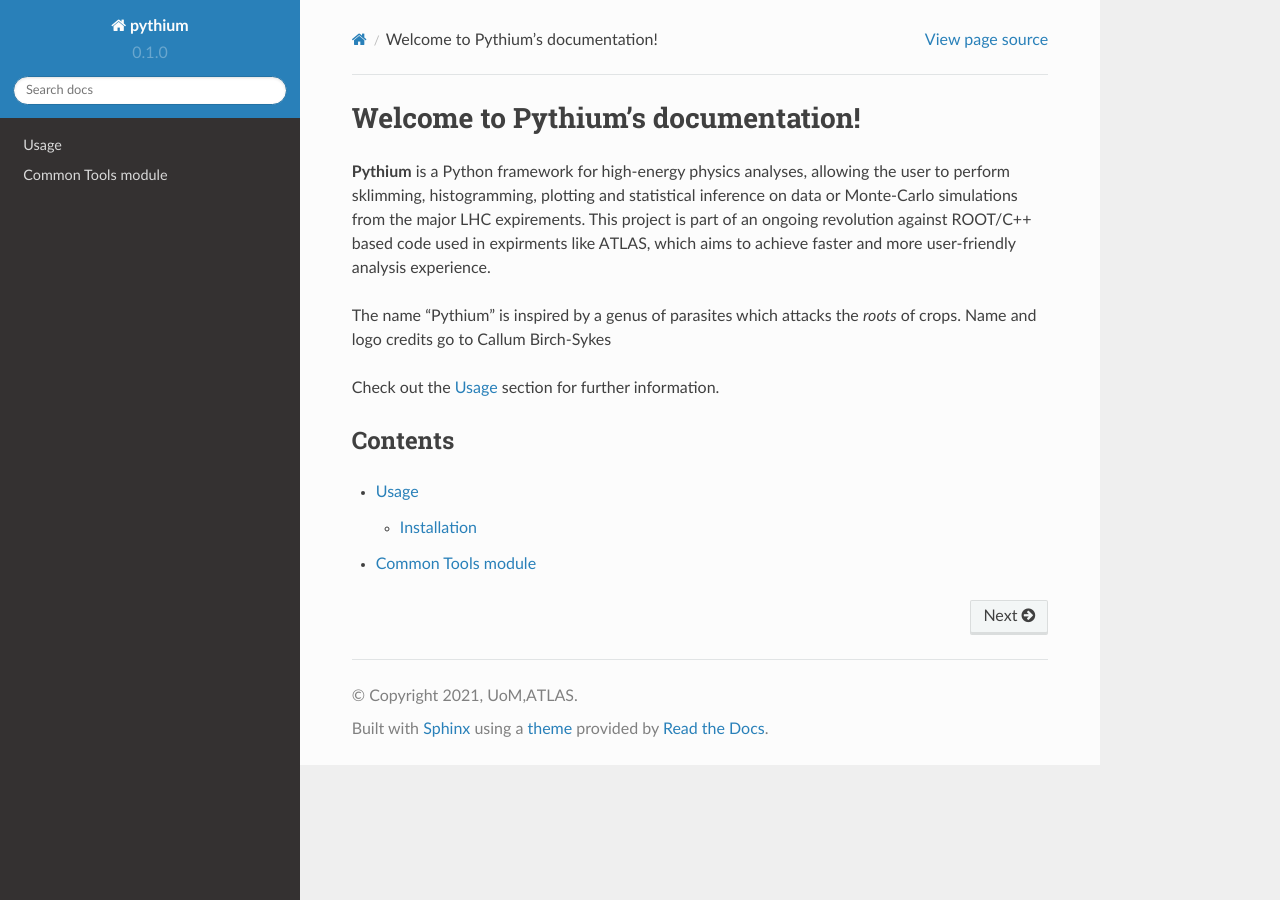
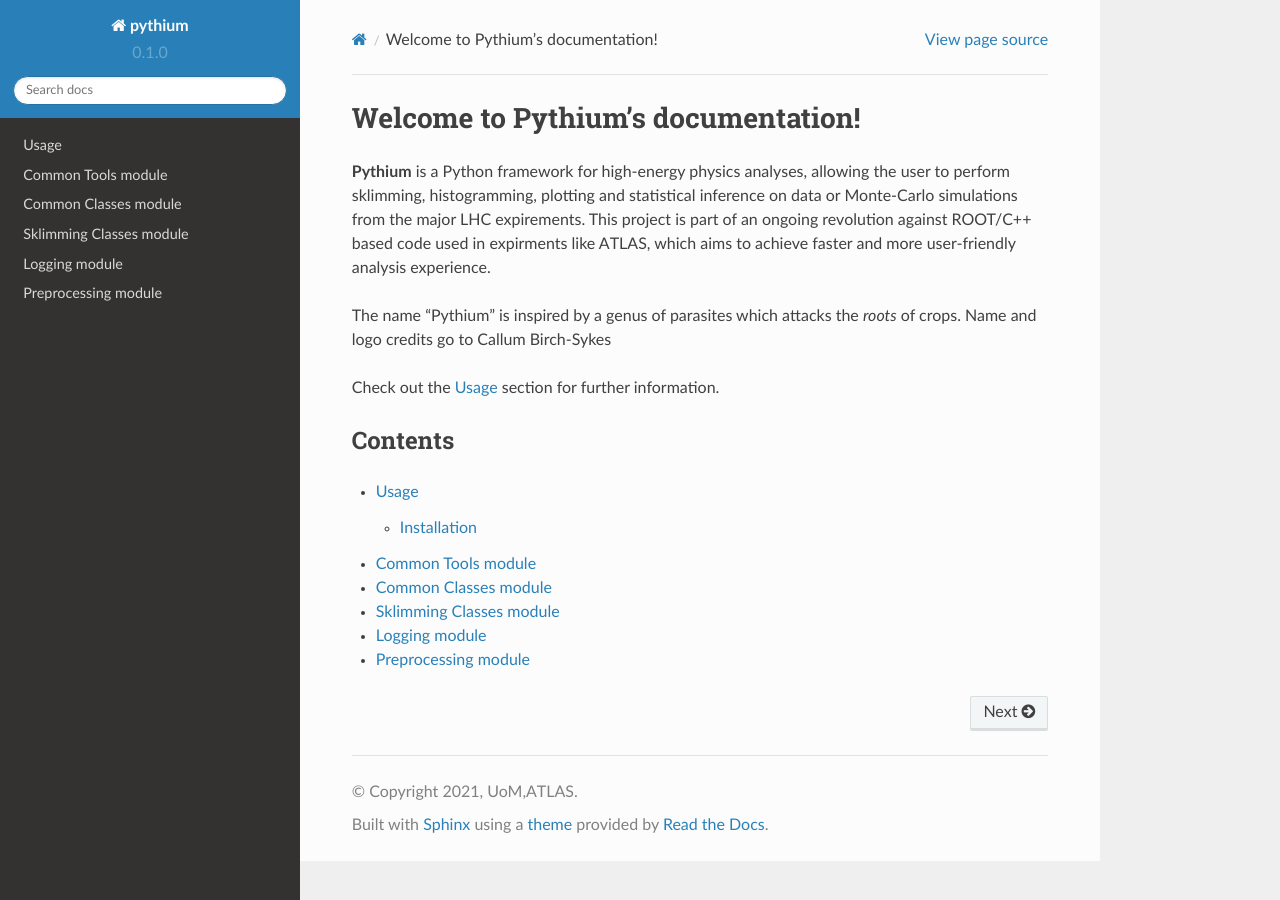
Before and after one commit to MoAly98/Pythium, a Sphinx documentation site: the page built from docs/source/index.rst, in a window 1280 px wide. Built offline with Sphinx 7.4.7 and the Read the Docs theme 2.0.0, drawn with Linux system fonts in a browser that asks for light colours.

Commit message:
Adding RST files for all existing modules

```diff
--- a/docs/source/CommonClasses.rst
+++ b/docs/source/CommonClasses.rst
@@ -1,5 +1,5 @@
 Common Classes module
-===================
+=====================
 
 .. automodule:: common.common_classes
    :members:
--- a/docs/source/Logging.rst
+++ b/docs/source/Logging.rst
@@ -1,5 +1,5 @@
 Logging module
-===================
+===============
 
 .. automodule:: common.logger
    :members:
--- a/docs/source/Preprocessing.rst
+++ b/docs/source/Preprocessing.rst
@@ -0,0 +1,5 @@
+Preprocessing module
+====================
+
+.. automodule:: sklimming.preprocess
+   :members:
--- a/docs/source/SklimmingClasses.rst
+++ b/docs/source/SklimmingClasses.rst
@@ -1,5 +1,5 @@
 Sklimming Classes module
-===================
+========================
 
 .. automodule:: sklimming.slimming_classes
    :members:
--- a/docs/source/index.rst
+++ b/docs/source/index.rst
@@ -13,3 +13,7 @@ Contents
 .. toctree::
  usage
  CommonTools
+ CommonClasses
+ SklimmingClasses
+ Logging
+ Preprocessing
```
